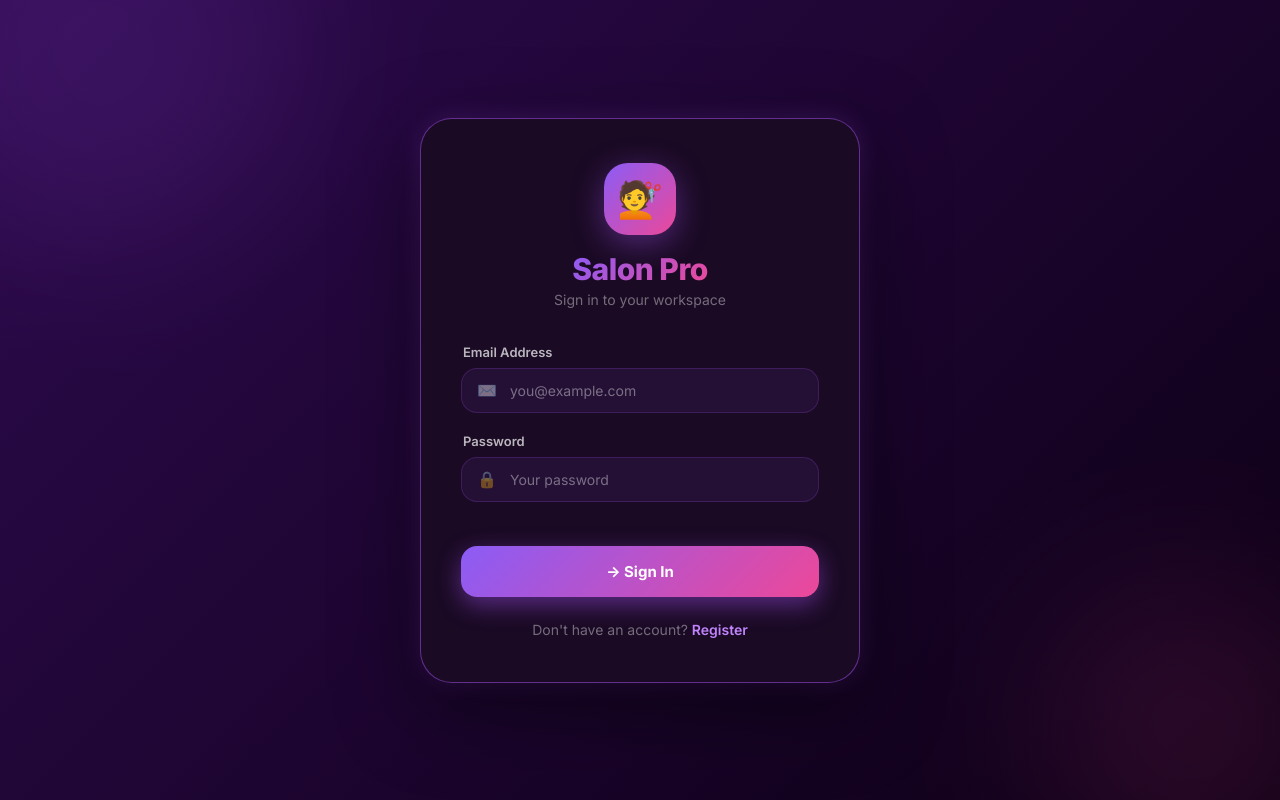
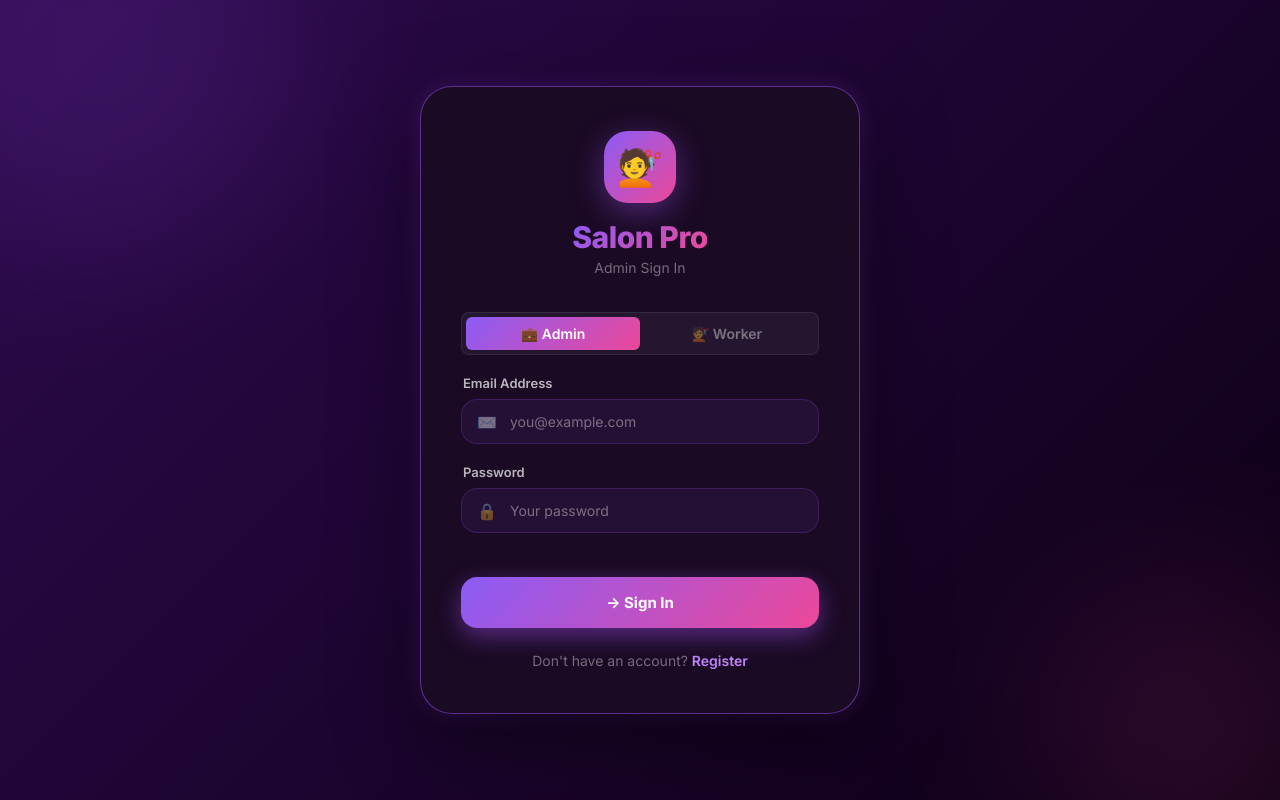
Before and after one commit to manasakrishnakumar/Salon-Expense-Tracker, a React (Vite) app in the folder web/: page / in a window 1280 px wide. Built offline with nearby package versions, Linux system fonts and the light colour scheme; no server answers.

Commit message:
feat: split sign-in into admin and worker options with role validation and hide self-registration for workers

```diff
--- a/web/src/context/AuthContext.jsx
+++ b/web/src/context/AuthContext.jsx
@@ -41,9 +41,10 @@ export const AuthProvider = ({ children }) => {
   const login = async (email, password) => {
     try {
       await account.createEmailPasswordSession(email, password);
-      setUser(await loadUserWithPrefs());
+      const loadedUser = await loadUserWithPrefs();
+      setUser(loadedUser);
       setIsLoggedIn(true);
-      return { success: true };
+      return { success: true, user: loadedUser };
     } catch (error) {
       return { success: false, error: error.message };
     }
@@ -52,8 +53,8 @@ export const AuthProvider = ({ children }) => {
   const register = async (email, password, name) => {
     try {
       await account.create(ID.unique(), email, password, name);
-      await login(email, password);
-      return { success: true };
+      const result = await login(email, password);
+      return result;
     } catch (error) {
       return { success: false, error: error.message };
     }
--- a/web/src/pages/LoginPage.jsx
+++ b/web/src/pages/LoginPage.jsx
@@ -2,8 +2,9 @@ import React, { useState } from 'react';
 import { useAuth } from '../context/AuthContext';
 
 export default function LoginPage() {
-  const { login, register } = useAuth();
+  const { login, register, logout } = useAuth();
   const [mode, setMode] = useState('login'); // 'login' | 'register'
+  const [loginRole, setLoginRole] = useState('admin'); // 'admin' | 'worker'
   const [form, setForm] = useState({ name: '', email: '', password: '' });
   const [loading, setLoading] = useState(false);
   const [error, setError] = useState('');
@@ -16,6 +17,21 @@ export default function LoginPage() {
     let result;
     if (mode === 'login') {
       result = await login(form.email, form.password);
+      if (result.success) {
+        const userRole = result.user?.role;
+        if (loginRole === 'admin' && userRole === 'worker') {
+          await logout();
+          setError('This account is registered as a Worker. Please use the Worker Login tab.');
+          setLoading(false);
+          return;
+        }
+        if (loginRole === 'worker' && userRole !== 'worker') {
+          await logout();
+          setError('This account is registered as an Admin. Please use the Admin Login tab.');
+          setLoading(false);
+          return;
+        }
+      }
     } else {
       if (!form.name) { setError('Name is required.'); setLoading(false); return; }
       result = await register(form.email, form.password, form.name);
@@ -38,9 +54,60 @@ export default function LoginPage() {
           <div className="login-logo-icon">💇</div>
           <h1 className="login-title">Salon Pro</h1>
           <p className="login-subtitle">
-            {mode === 'login' ? 'Sign in to your workspace' : 'Create your account'}
+            {mode === 'login'
+              ? (loginRole === 'admin' ? 'Admin Sign In' : 'Worker Sign In')
+              : 'Create your account'
+            }
           </p>
         </div>
+
+        {mode === 'login' && (
+          <div className="login-tabs" style={{
+            display: 'flex',
+            background: 'rgba(255, 255, 255, 0.05)',
+            padding: 4,
+            borderRadius: 8,
+            marginBottom: 20,
+            border: '1px solid rgba(255, 255, 255, 0.08)'
+          }}>
+            <button
+              type="button"
+              onClick={() => { setLoginRole('admin'); setError(''); }}
+              style={{
+                flex: 1,
+                padding: '8px 12px',
+                borderRadius: 6,
+                border: 'none',
+                background: loginRole === 'admin' ? 'linear-gradient(135deg, #8B5CF6, #EC4899)' : 'transparent',
+                color: loginRole === 'admin' ? 'white' : 'var(--text-muted)',
+                fontWeight: 600,
+                fontSize: 14,
+                cursor: 'pointer',
+                transition: 'all 0.2s ease',
+              }}
+            >
+              💼 Admin
+            </button>
+            <button
+              type="button"
+              onClick={() => { setLoginRole('worker'); setError(''); }}
+              style={{
+                flex: 1,
+                padding: '8px 12px',
+                borderRadius: 6,
+                border: 'none',
+                background: loginRole === 'worker' ? 'linear-gradient(135deg, #8B5CF6, #EC4899)' : 'transparent',
+                color: loginRole === 'worker' ? 'white' : 'var(--text-muted)',
+                fontWeight: 600,
+                fontSize: 14,
+                cursor: 'pointer',
+                transition: 'all 0.2s ease',
+              }}
+            >
+              💇 Worker
+            </button>
+          </div>
+        )}
 
         {error && <div className="login-error">{error}</div>}
 
@@ -101,7 +168,13 @@ export default function LoginPage() {
 
         <div className="login-toggle">
           {mode === 'login' ? (
-            <>Don't have an account? <a onClick={() => { setMode('register'); setError(''); }}>Register</a></>
+            loginRole === 'admin' ? (
+              <>Don't have an account? <a onClick={() => { setMode('register'); setError(''); }}>Register</a></>
+            ) : (
+              <span style={{ fontSize: 12, color: 'var(--text-muted)' }}>
+                Workers must be invited by the salon administrator to get login credentials.
+              </span>
+            )
           ) : (
             <>Already have an account? <a onClick={() => { setMode('login'); setError(''); }}>Sign In</a></>
           )}
```
